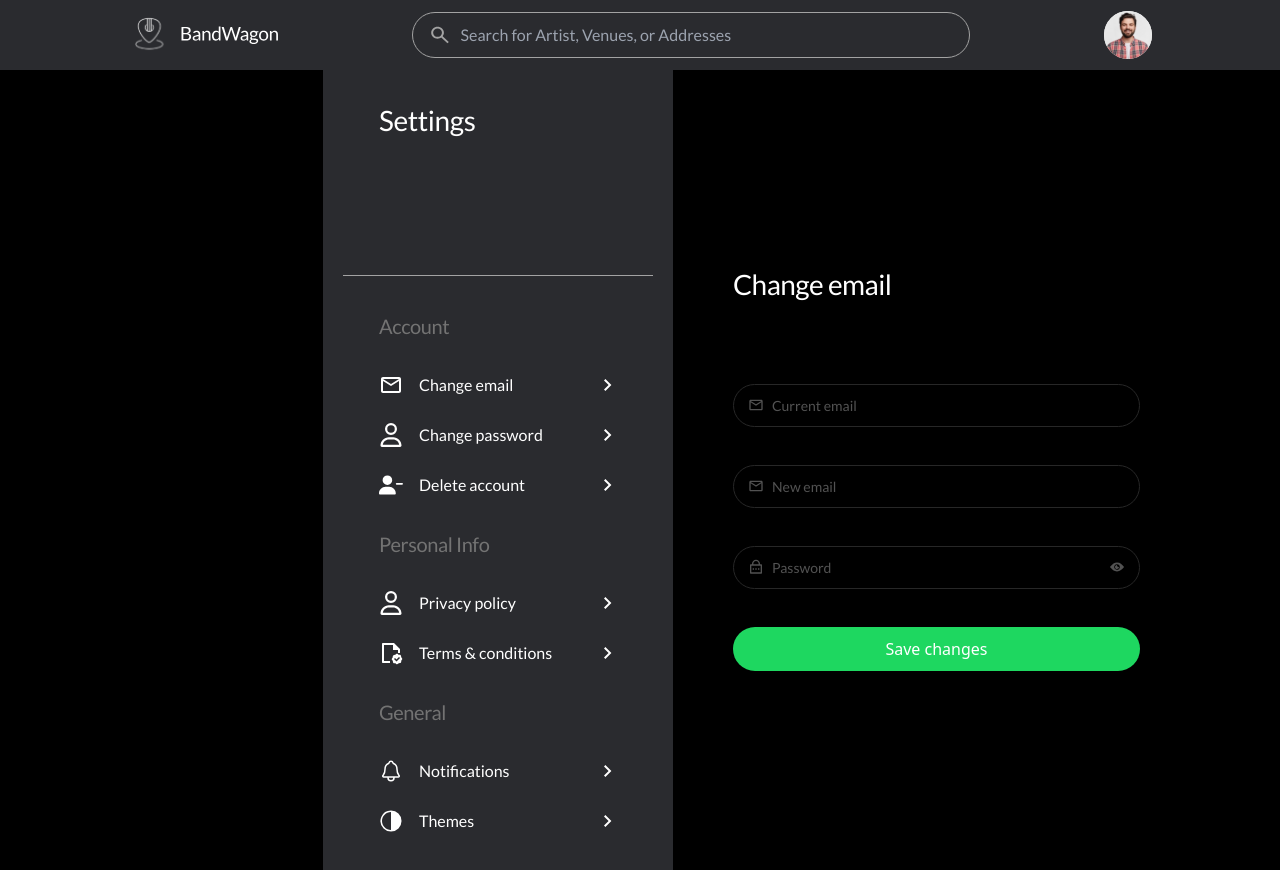
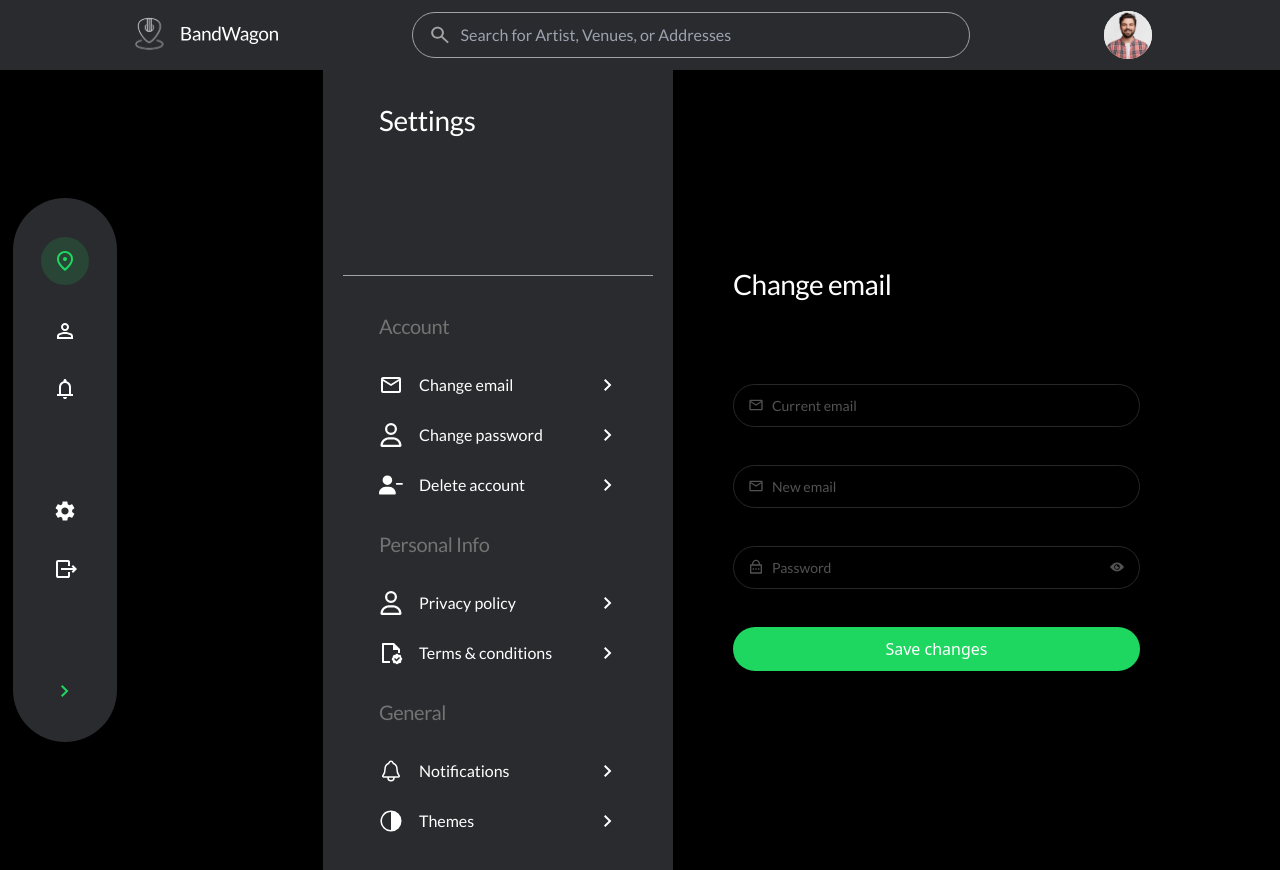
Before and after one commit to mudassir733/Band-Wagon, a Next.js app: page /setting in a window 1280 px wide. Built offline with nearby package versions, Linux system fonts and the light colour scheme.

Commit message:
setting page side bar component

```diff
--- a/src/components/setting/Setting.jsx
+++ b/src/components/setting/Setting.jsx
@@ -12,6 +12,7 @@ import { RiLockPasswordLine } from "react-icons/ri";
 import { IoIosEye } from "react-icons/io";
 import { LuSunMedium } from "react-icons/lu";
 import { FaMoon } from "react-icons/fa6";
+import Sidebar from '../sidebar/Sidebar';
 
 
 
@@ -246,6 +247,7 @@ const Setting = () => {
 
     return (
         <div className={styles.container}>
+            <Sidebar />
             <div className={styles.mid_section}>
                 <div className={styles.settingsPage}>
                     <div className={styles.sidebar}>
```
